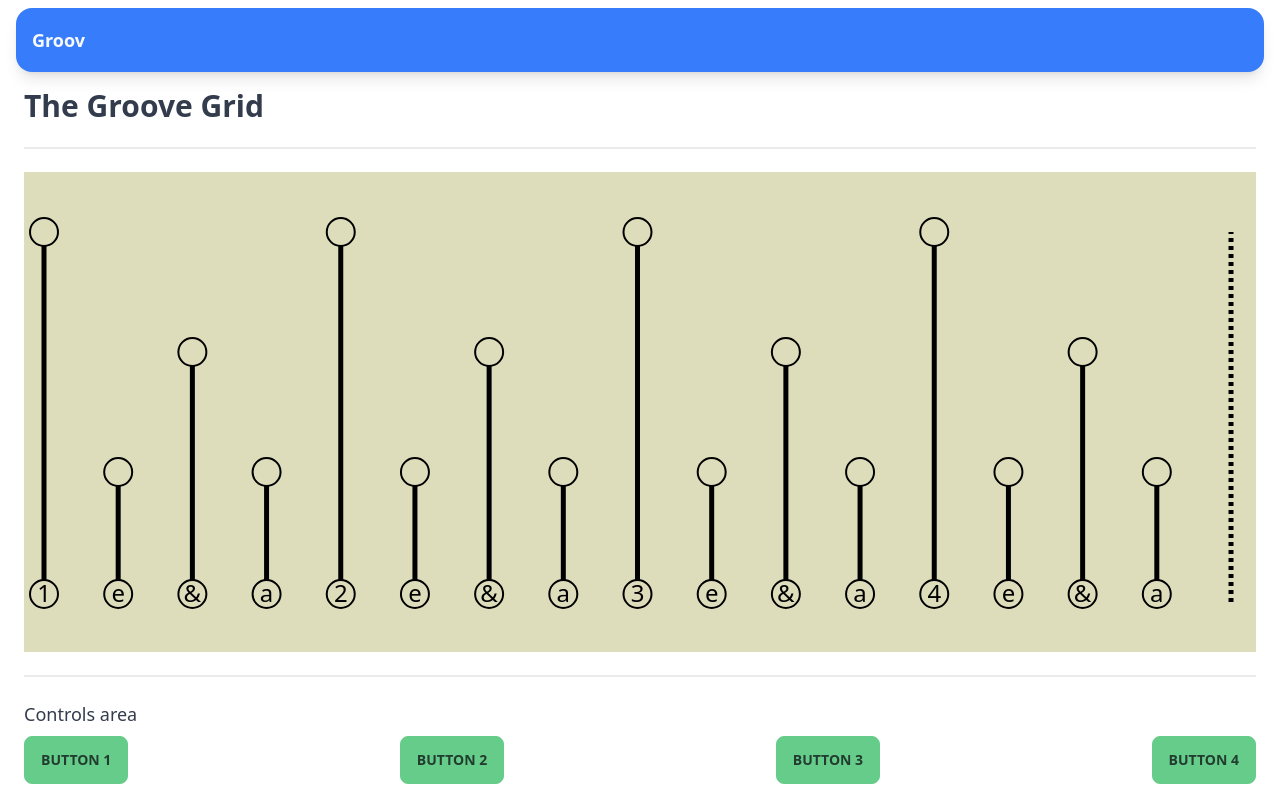
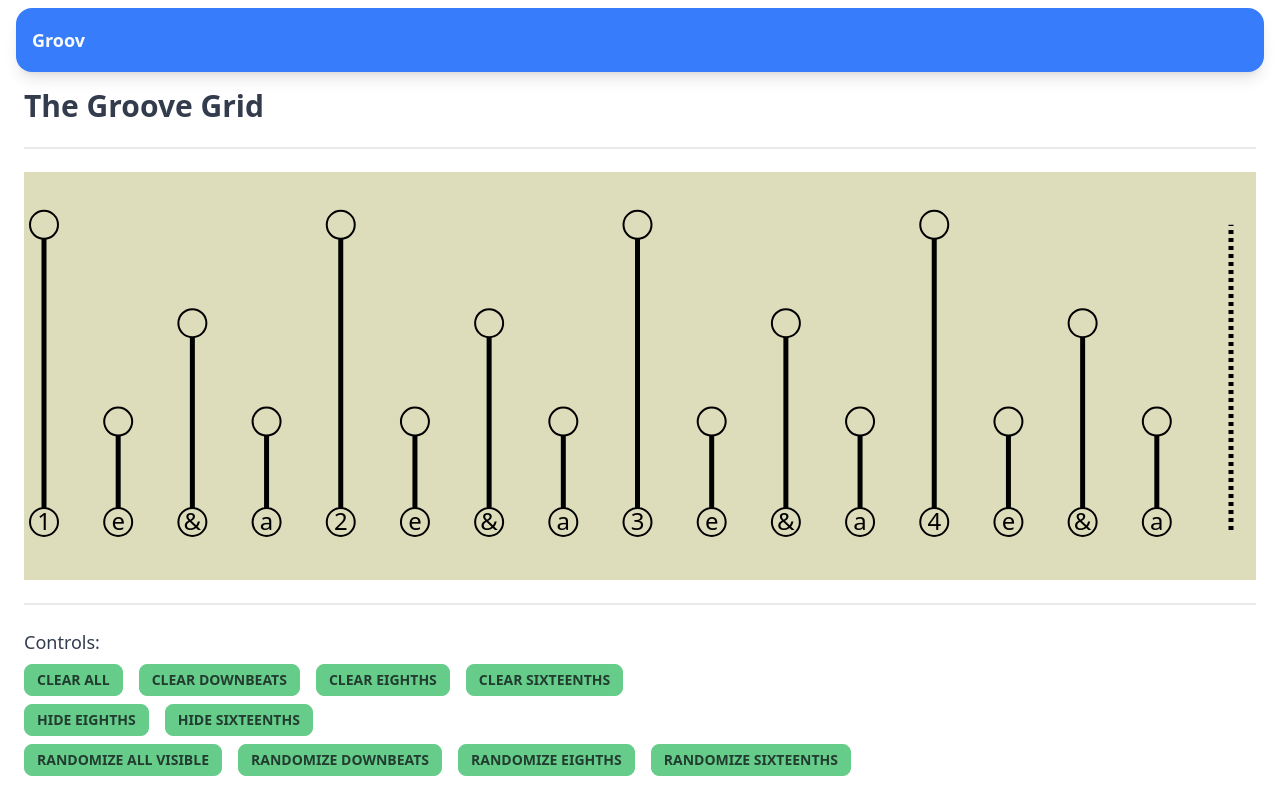
Before and after one commit to csterritt/groov, a Vue app: page / in a window 1280 px wide. Built offline with nearby package versions, Linux system fonts and the light colour scheme.

Commit message:
Initial ControlsArea component, eighths/sixteenths hiding works.

```diff
--- a/src/App.vue
+++ b/src/App.vue
@@ -24,6 +24,7 @@
         <rect width="100%" height="100%" fill="#ddb" />
 
         <g v-for="line in store.linesAndHeights" :key="line.id">
+          <template v-if="line.visible">
             <line
               :x1="line.x1"
               :y1="line.y1"
@@ -60,6 +61,7 @@
             >
               {{ line.label }}
             </text>
+          </template>
         </g>
       </svg>
 
@@ -69,14 +71,7 @@
     <div class="divider"></div>
 
     <div class="mb-4">
-      <div class="text-lg mb-2">Controls area</div>
-
-      <div class="flex flex-row justify-between">
-        <button class="btn btn-primary">Button 1</button>
-        <button class="btn btn-primary">Button 2</button>
-        <button class="btn btn-primary">Button 3</button>
-        <button class="btn btn-primary">Button 4</button>
-      </div>
+      <controls-area />
     </div>
   </div>
 </template>
@@ -86,6 +81,7 @@ import { onMounted, onUpdated } from 'vue'
 
 import { useStore } from './stores/groovStore.js'
 import BeatCircle from './components/BeatCircle.vue'
+import ControlsArea from './components/ControlsArea.vue'
 
 const store = useStore()
 
--- a/src/components/BeatCircle.vue
+++ b/src/components/BeatCircle.vue
@@ -18,7 +18,7 @@ const props = defineProps({ id: Number, cx: Number, cy: Number })
 const store = useStore()
 
 const fillUnselected = '#ddb'
-const fillSelected = '#dbb'
+const fillSelected = '#dd4548'
 
 const isLineSelected = store.isLineSelected
 
--- /dev/null
+++ b/src/components/ControlsArea.vue
@@ -0,0 +1,47 @@
+<template>
+  <div class="text-lg mb-2">Controls:</div>
+
+  <div class="flex flex-row mb-2">
+    <button class="btn btn-primary btn-sm mr-4">Clear all</button>
+    <button class="btn btn-primary btn-sm mr-4">Clear downbeats</button>
+    <button class="btn btn-primary btn-sm mr-4">Clear eighths</button>
+    <button class="btn btn-primary btn-sm mr-4">Clear sixteenths</button>
+  </div>
+
+  <div class="flex flex-row mb-2">
+    <button class="btn btn-primary btn-sm mr-4" @click="onToggleEighthsClick">
+      {{ store.eighthsVisible ? 'Hide' : 'Show' }} eighths
+    </button>
+
+    <button
+      class="btn btn-primary btn-sm mr-4"
+      @click="onToggleSixteenthsClick"
+      :disabled="eighthsAreHidden()"
+    >
+      {{ store.sixteenthsVisible ? 'Hide' : 'Show' }} sixteenths
+    </button>
+  </div>
+
+  <div class="flex flex-row mb-2">
+    <button class="btn btn-primary btn-sm mr-4">Randomize all visible</button>
+    <button class="btn btn-primary btn-sm mr-4">Randomize downbeats</button>
+    <button class="btn btn-primary btn-sm mr-4">Randomize eighths</button>
+    <button class="btn btn-primary btn-sm mr-4">Randomize sixteenths</button>
+  </div>
+</template>
+
+<script setup>
+import { useStore } from '../stores/groovStore'
+
+const store = useStore()
+
+const onToggleEighthsClick = () => {
+  store.toggleEighthsVisible()
+}
+
+const onToggleSixteenthsClick = () => {
+  store.toggleSixteenthsVisible()
+}
+
+const eighthsAreHidden = () => !store.eighthsVisible
+</script>
--- a/src/stores/groovStore.js
+++ b/src/stores/groovStore.js
@@ -26,6 +26,7 @@ const setupLinesAndHeights = () => {
       selected: false,
     }
   }
+
   rawLinesAndHeightsUnscaled[NUMBER_OF_BEATS] = {
     id: 16,
     height: 90,
@@ -48,6 +49,8 @@ export const useStore = defineStore('groovStore', {
       bottomLeftHeightOffset: 0,
       topLeftWidthOffset: 60,
       linesAndHeightsUnscaled: rawLinesAndHeightsUnscaled,
+      eighthsVisible: true,
+      sixteenthsVisible: true,
     }
   },
 
@@ -81,6 +84,8 @@ export const useStore = defineStore('groovStore', {
 
     isLineSelected: (state) => (id) =>
       state.linesAndHeightsUnscaled[id].selected,
+
+    isLineVisible: (state) => (id) => state.linesAndHeightsUnscaled[id].visible,
   },
 
   actions: {
@@ -108,5 +113,42 @@ export const useStore = defineStore('groovStore', {
 
       this.linesAndHeightsUnscaled = newLines
     },
+
+    toggleLineVisible(lineId) {
+      const newLines = [...this.linesAndHeightsUnscaled]
+      newLines[lineId].visible = !newLines[lineId].visible
+
+      this.linesAndHeightsUnscaled = newLines
+    },
+
+    toggleEighthsVisible() {
+      this.eighthsVisible = !this.eighthsVisible
+      if (!this.eighthsVisible) {
+        this.sixteenthsVisible = false
+      }
+      const newLines = [...this.linesAndHeightsUnscaled]
+      newLines.forEach((line) => {
+        if (
+          line.label === '&' ||
+          (!this.eighthsVisible && (line.label === 'e' || line.label === 'a'))
+        ) {
+          line.visible = this.eighthsVisible
+        }
+      })
+
+      this.linesAndHeightsUnscaled = newLines
+    },
+
+    toggleSixteenthsVisible() {
+      this.sixteenthsVisible = !this.sixteenthsVisible
+      const newLines = [...this.linesAndHeightsUnscaled]
+      newLines.forEach((line) => {
+        if (line.label === 'e' || line.label === 'a') {
+          line.visible = this.sixteenthsVisible
+        }
+      })
+
+      this.linesAndHeightsUnscaled = newLines
+    },
   },
 })
```
Lines whose indentation alone changed are shown as unchanged.
